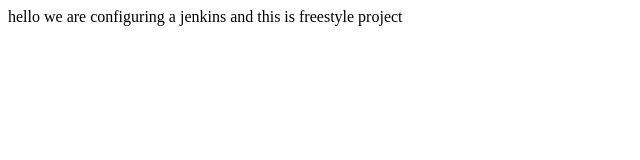
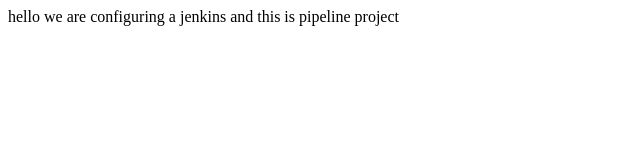
Before and after one commit to Rohankamble-01/iacsd, a plain HTML site: page index.html in a window 1280 px wide. Shown: the full height of the page, 0-640 px from the left. Drawn offline with Linux system fonts and the light colour scheme.

Commit message:
after pipeline

```diff
--- a/index.html
+++ b/index.html
@@ -1,3 +1,3 @@
 <html>
-hello we are configuring a jenkins and this is freestyle project
+hello we are configuring a jenkins and this is pipeline project
 </html>
```
